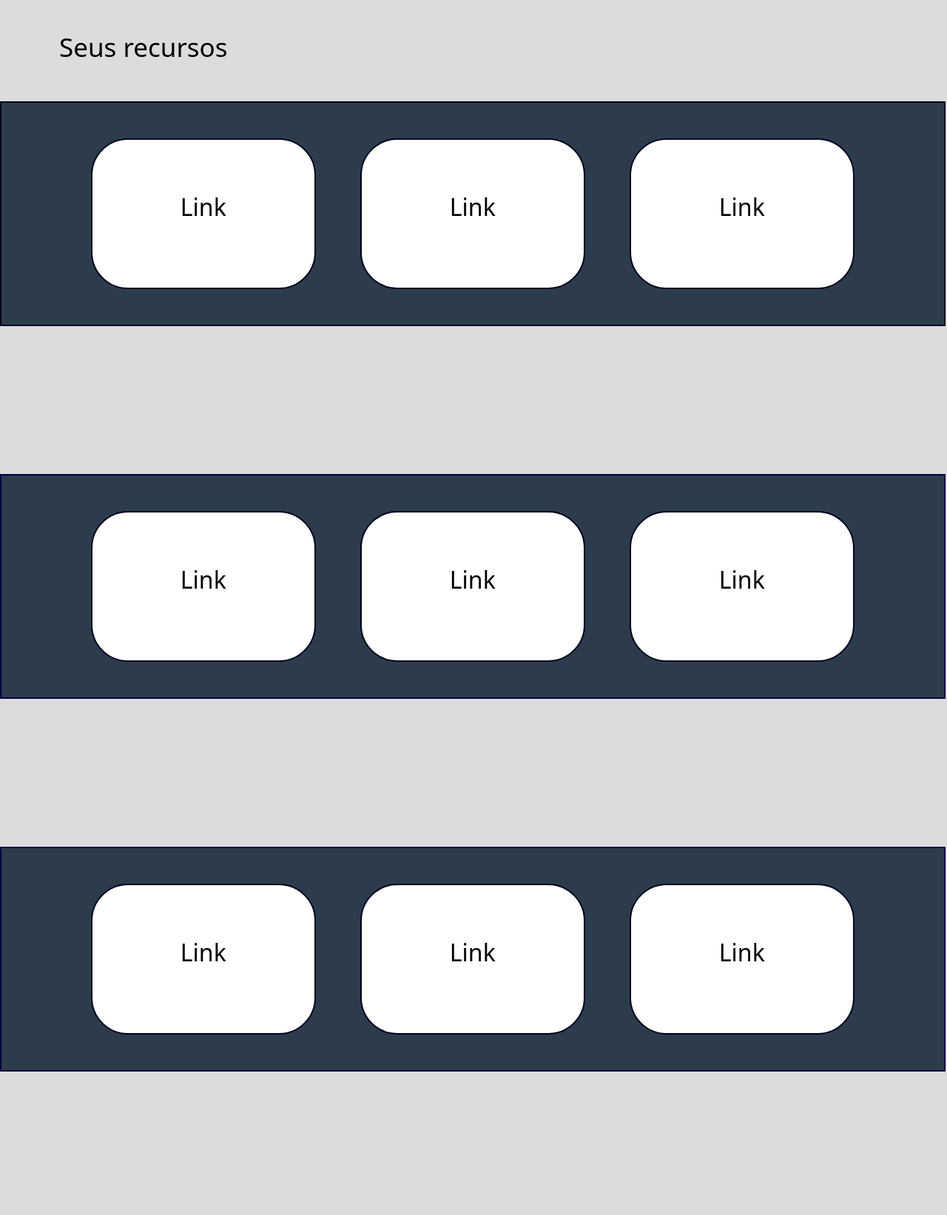
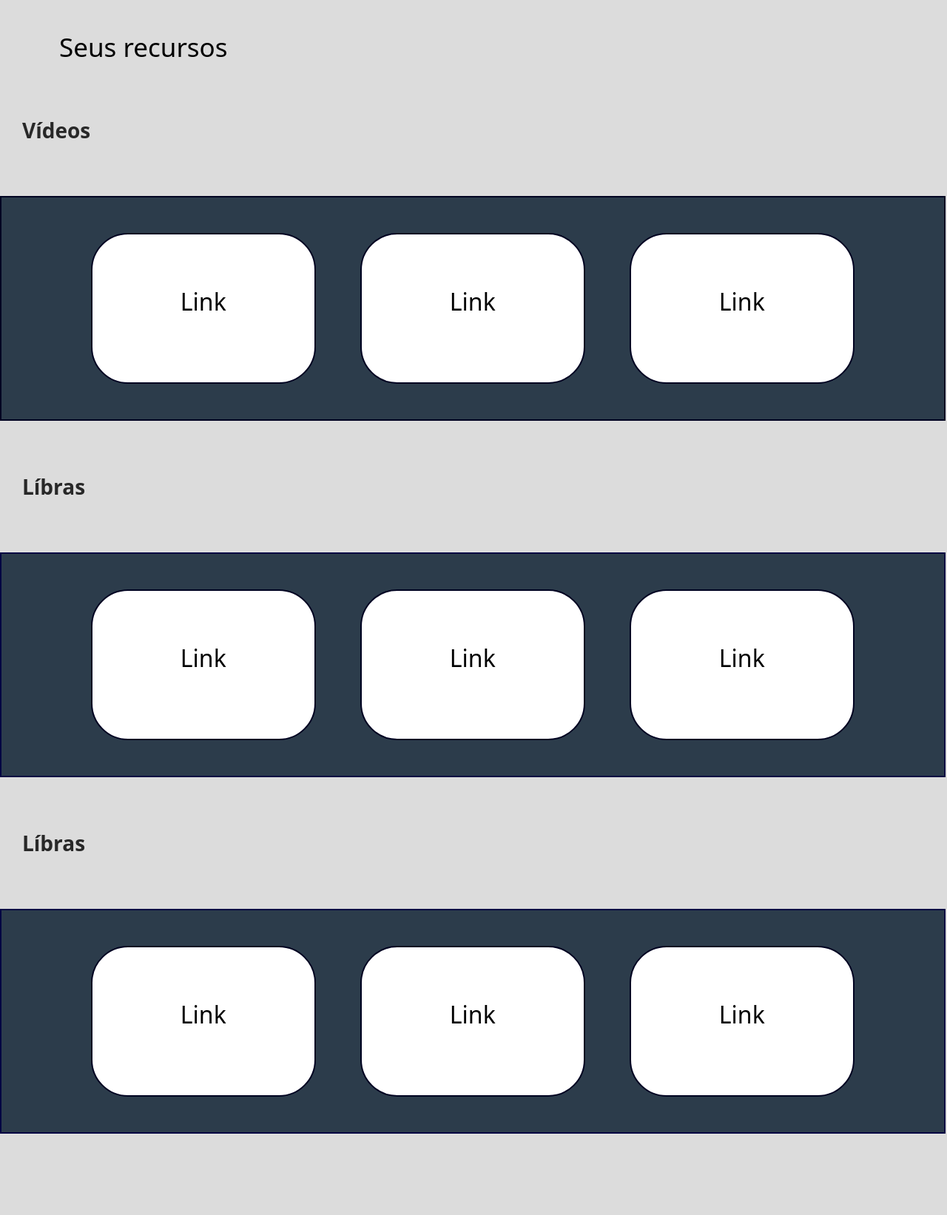
Before and after one commit to joaocidade/Projeto-PP, a PHP site: page /hubProf.html in a window 1280 px wide. Shown: the part 204-1847 px from the top of the page at 74% size. Before the commit the page ends 1653 px from the top, so only its background shows below. Run offline with PHP 8.4, Linux system fonts and the light colour scheme.

Commit message:
more and more stuff

```diff
--- a/Hub.html/hub.html
+++ b/Hub.html/hub.html
@@ -44,7 +44,9 @@
     </div>
 </section>
 <div class="txt2">
-    Áudios
+    <p>
+Áudios
+    </p>
 </div>
 <section id="audio">
 <div class="aud">
--- a/Hub.html/hubProf.html
+++ b/Hub.html/hubProf.html
@@ -24,7 +24,11 @@
         </p>
     </div>
     <main>
-
+        <div class="txt1">
+            <p>
+               Vídeos
+            </p>
+        </div>
     <section id="videos">
         <div class="vds">
             <div class="caixa1">
@@ -38,7 +42,11 @@
             </div>
         </div>
     </section>
-
+    <div class="txt3">
+        <p>
+            Líbras
+        </p>
+    </div>
     <section id="audio">
     <div class="aud">
         <div class="caixa4">
@@ -52,7 +60,11 @@
         </div>
     </div>
     </section>
-
+    <div class="txt3">
+        <p>
+            Líbras
+        </p>
+    </div>
     <section id="libras">
     <div class="lib">
         <div class="caixa7">
--- a/Hub.html/prof.css
+++ b/Hub.html/prof.css
@@ -118,7 +118,7 @@ Aqui será o css do main.
 
 .vds{
 
-    margin-top: 50px;
+    margin-top: 70px;
     height: 300px;
     width: 99.5%;
     border: 2px solid rgb(0, 3, 33);
@@ -170,7 +170,7 @@ Aqui será o css do main.
 
 .aud{
 
-    margin-top: 200px;
+    margin-top: 70px;
     height: 300px;
     width: 99.5%;
     border: 2px solid rgb(0, 4, 66);
@@ -223,7 +223,7 @@ Aqui será o css do main.
 
 .lib{
 
-    margin-top: 200px;
+    margin-top: 70px;
     height: 300px;
     width: 99.5%;
     border: 2px solid rgb(0, 4, 66);
@@ -275,7 +275,15 @@ Aqui será o css do main.
 
 }
 
+.txt1, .txt2, .txt3{
 
+    font-size: 28px;
+    color: #282828;
+    margin-top: 70px;
+    margin-left: 30px;
+    font-weight: 600;
+
+}
 
 /** hub do professor **/
 
```
Also changed, not shown: Hub.html/aluno.css (+9 -0 lines), Hub.html/hubAluno.html (+15 -3 lines), Hub.html/style.css (+4 -4 lines).
